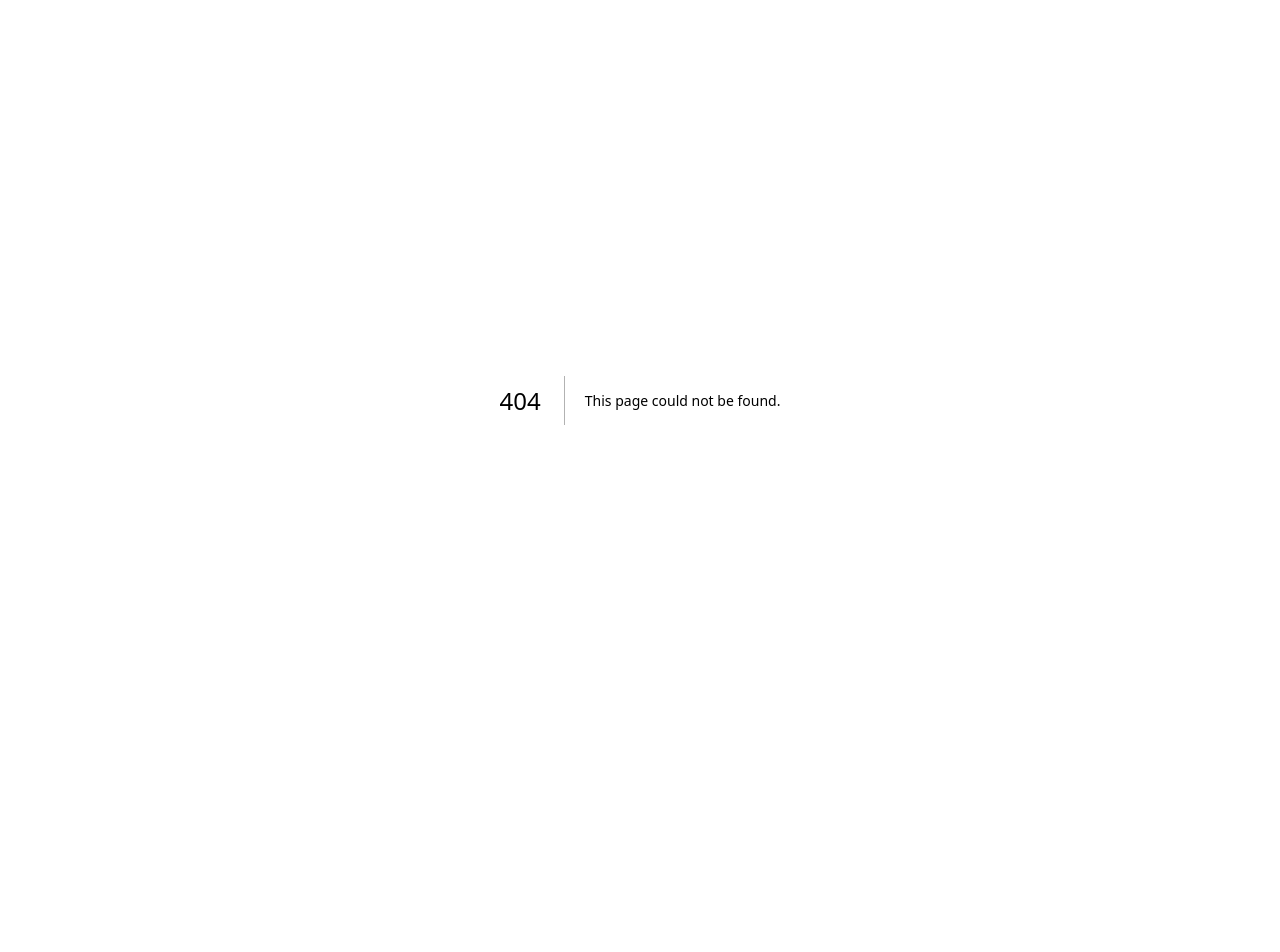
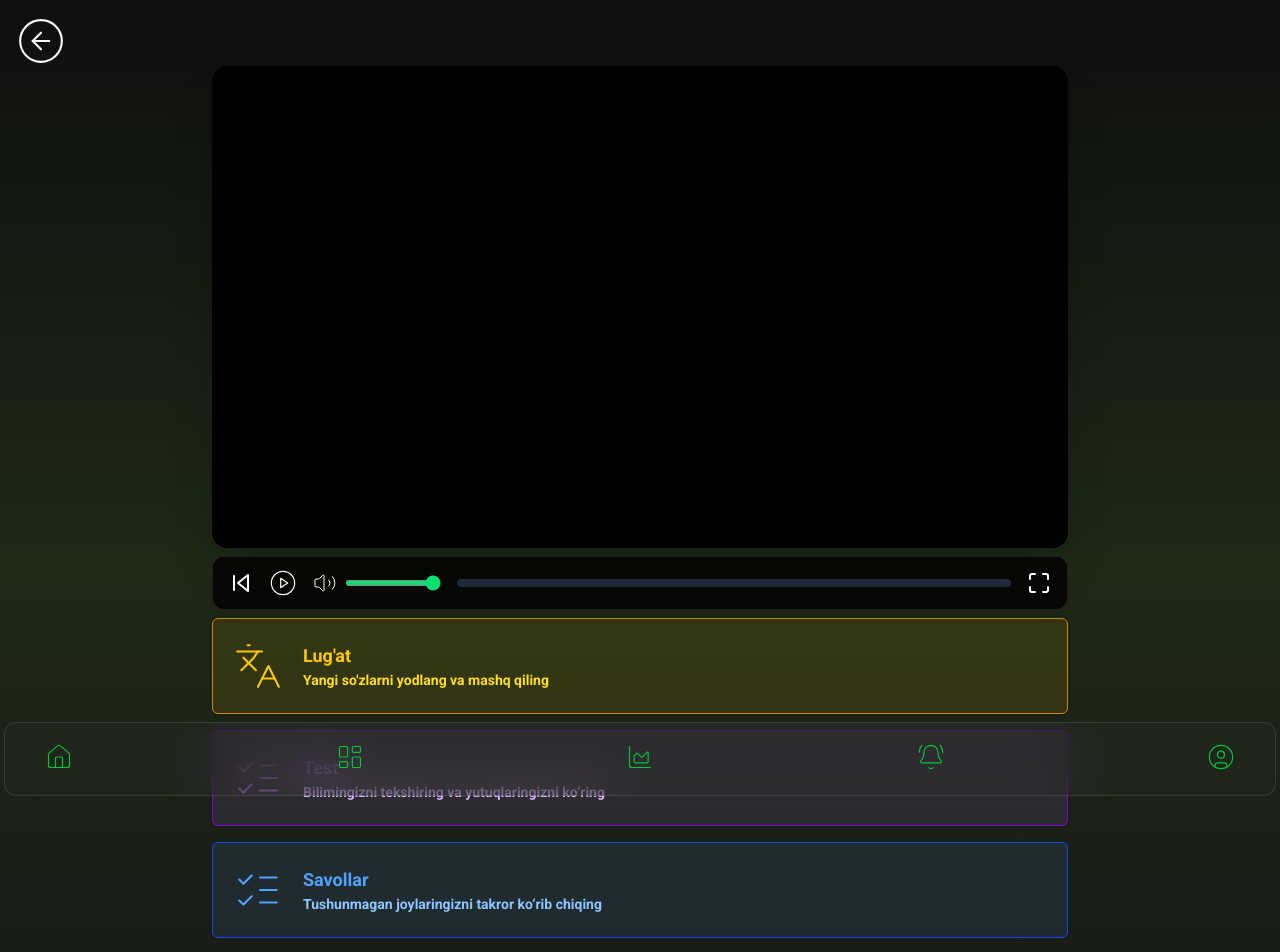
Before and after one commit to boburov/7EDU-CLIENT, a Next.js app: page /courses/1/lessons/1 in a window 1280 px wide. Before the commit this address had no page. Shown: the top 952 px of the page. Before the commit the page ends 800 px from the top, so only its background shows below. Built offline with nearby package versions, Linux system fonts and the light colour scheme; no server answers; sample sign-in values are in the browser's storage.

Commit message:
design updated

```diff
--- /dev/null
+++ b/app/(pages)/courses/[id]/lessons/[lessonId]/page.tsx
@@ -0,0 +1,271 @@
+"use client";
+
+import { GetLessonsById } from "@/app/api/service/api";
+import { useParams } from "next/navigation";
+import { useEffect, useRef, useState } from "react";
+import {
+  Maximize,
+  Minimize,
+  LucideSkipBack,
+  PauseCircle,
+  PlayCircle,
+  Volume2,
+  Languages,
+  ListChecks,
+  MessageCircleQuestion,
+} from "lucide-react";
+
+interface Lesson {
+  title: string
+  videoUrl: string
+  quizs: []
+  dictonary: []
+}
+const Page = () => {
+  const path = useParams();
+  const lessonId = String(path.lessonId);
+
+  const videoRef = useRef<HTMLVideoElement>(null);
+  const containerRef = useRef<HTMLDivElement>(null);
+
+  const [isPlaying, setIsPlaying] = useState(false);
+  const [progress, setProgress] = useState(0);
+  const [lastTapLeft, setLastTapLeft] = useState<number | null>(null);
+  const [isFullscreen, setIsFullscreen] = useState(false);
+  const [isWatched, setIsWatched] = useState(false);
+  const [lesson, setLesson] = useState<Lesson | null>(null)
+  const [volume, setVolume] = useState(1);
+
+  useEffect(() => {
+    GetLessonsById(lessonId).then((data) => {
+      setLesson(data)
+    });
+  }, [lessonId]);
+
+  const togglePlay = () => {
+    const video = videoRef.current;
+    if (!video) return;
+
+    if (video.paused) {
+      video.play();
+      setIsPlaying(true);
+    } else {
+      video.pause();
+      setIsPlaying(false);
+    }
+  };
+
+  const handleTimeUpdate = () => {
+    const video = videoRef.current;
+    if (video) {
+      const current = (video.currentTime / video.duration) * 100;
+      setProgress(current);
+      if (video.currentTime >= video.duration) {
+        setIsWatched(true);
+      }
+    }
+  };
+
+  const seekBackward = () => {
+    const video = videoRef.current;
+    if (video) {
+      video.currentTime = Math.max(video.currentTime - 2, 0);
+    }
+  };
+
+  const handleDoubleClickLeft = () => {
+    const now = new Date().getTime();
+    if (lastTapLeft && now - lastTapLeft < 300) {
+      seekBackward();
+    }
+    setLastTapLeft(now);
+  };
+
+  useEffect(() => {
+    const onFullscreenChange = () => {
+      const isFull = !!document.fullscreenElement;
+      setIsFullscreen(isFull);
+
+      if (!isFull && containerRef.current) {
+        containerRef.current.style.width = "";
+        containerRef.current.style.height = "";
+
+        if ("unlock" in screen.orientation) {
+          try {
+            (screen.orientation as any).unlock();
+          } catch (_) { }
+        }
+      }
+    };
+
+    document.addEventListener("fullscreenchange", onFullscreenChange);
+    return () => document.removeEventListener("fullscreenchange", onFullscreenChange);
+  }, []);
+
+  const toggleFullscreen = async () => {
+    const videoContainer = containerRef.current;
+    if (!videoContainer) return;
+
+    if (!document.fullscreenElement) {
+      try {
+        await videoContainer.requestFullscreen();
+        videoContainer.style.width = "100vw";
+        videoContainer.style.height = "100vh";
+
+        if (screen.orientation && "lock" in screen.orientation) {
+          try {
+            await (screen.orientation as any).lock("landscape");
+          } catch (err) {
+            console.warn("Orientation lock ishlamadi:", err);
+          }
+        }
+      } catch (err) {
+        console.error("Fullscreen xatoligi:", err);
+      }
+    } else {
+      await document.exitFullscreen();
+    }
+  };
+
+  const handleVolumeChange = (e: React.ChangeEvent<HTMLInputElement>) => {
+    const newVolume = parseFloat(e.target.value);
+    setVolume(newVolume);
+    if (videoRef.current) {
+      videoRef.current.volume = newVolume;
+    }
+  };
+
+  const PauseVideo = async () => {
+    setIsPlaying(!isPlaying)
+    const video = videoRef.current;
+    if (!video) return;
+
+    if (video.paused) {
+      video.play();
+      setIsPlaying(true);
+    } else {
+      video.pause();
+      setIsPlaying(false);
+    }
+  }
+
+  return (
+    <div
+      ref={containerRef}
+      className={`relative space-y-2 w-full ${isFullscreen ? "h-screen bg-black" : "max-w-4xl mx-auto px-5"
+        } transition-all duration-300`}
+    >
+      <div className="relative w-full aspect-video bg-black overflow-hidden rounded-2xl shadow-2xl">
+        <video
+          ref={videoRef}
+          onTimeUpdate={handleTimeUpdate}
+          controls={false}
+          disablePictureInPicture
+          controlsList="nodownload nofullscreen noremoteplayback"
+          className="w-full h-full object-contain bg-black"
+          src={lesson?.videoUrl}
+        />
+        <div
+          className="absolute inset-0 left-0 w-full cursor-pointer"
+          onDoubleClick={handleDoubleClickLeft}
+          onClick={PauseVideo}
+        />
+      </div>
+
+      <div className={`${isFullscreen ? "absolute bottom-3 left-0 right-0 px-8 " : ""} z-10`}>
+        <div className="flex items-center gap-4 px-4 py-3 bg-black/80 backdrop-blur-md border border-white/10 text-white rounded-xl shadow-lg">
+
+          <button
+            onClick={seekBackward}
+            title="2s orqaga"
+            className="hover:text-blue-400 transition"
+          >
+            <LucideSkipBack size={24} />
+          </button>
+
+          <button
+            onClick={togglePlay}
+            title="Oynat/Pauza"
+            className="hover:text-green-400 transition"
+          >
+            {isPlaying ? <PauseCircle strokeWidth={1} size={28} /> : <PlayCircle strokeWidth={1} size={28} />}
+          </button>
+          <div className="flex items-center gap-2">
+            <Volume2 strokeWidth={1} />
+            <input
+              type="range"
+              min="0"
+              max="1"
+              step="0.01"
+              value={volume}
+              onChange={handleVolumeChange}
+              className="w-24 h-1.5 cursor-pointer accent-green-400"
+              title="Ovoz"
+            />
+          </div>
+          <div className="w-full h-2 bg-gray-800 rounded-full overflow-hidden">
+            <div
+              className="h-full bg-green-400"
+              style={{ width: `${progress}%` }}
+            />
+          </div>
+
+          <button
+            onClick={toggleFullscreen}
+            title="Fullscreen"
+            className="hover:text-yellow-400 transition"
+          >
+            {isFullscreen ? <Minimize size={24} /> : <Maximize size={24} />}
+          </button>
+        </div>
+      </div>
+
+      <div className="space-y-4">
+
+        <div className="w-full h-24 bg-yellow-400/10 border border-yellow-600 flex items-center gap-5 px-5 text-yellow-400 rounded-md hover:scale-[1.02] transition-all duration-300 shadow-sm">
+          <div className="text-3xl">
+            <Languages size={50} strokeWidth={1} />
+          </div>
+          <div>
+            <div className="text-lg font-semibold">{`Lug'at`}</div>
+            <div className="text-sm text-yellow-300">{`Yangi so'zlarni yodlang va mashq qiling`}</div>
+          </div>
+        </div>
+
+        <div className="w-full h-24 bg-purple-400/10 border border-purple-700 flex items-center gap-5 px-5 text-purple-400 rounded-md hover:scale-[1.02] transition-all duration-300 shadow-sm">
+          <div className="text-3xl">
+            <ListChecks size={50} strokeWidth={1} />
+          </div>
+          <div>
+            <div className="text-lg font-semibold">Test</div>
+            <div className="text-sm text-purple-300">{`Bilimingizni tekshiring va yutuqlaringizni ko‘ring`}</div>
+          </div>
+        </div>
+
+        <div className="w-full h-24 bg-blue-400/10 border border-blue-700 flex items-center gap-5 px-5 text-blue-400 rounded-md hover:scale-[1.02] transition-all duration-300 shadow-sm">
+          <div className="text-3xl">
+            <ListChecks size={50} strokeWidth={1} />
+          </div>
+          <div>
+            <div className="text-lg font-semibold">Savollar</div>
+            <div className="text-sm text-blue-300">{`Tushunmagan joylaringizni takror ko‘rib chiqing`}</div>
+          </div>
+        </div>
+
+        <div className="w-full h-24 bg-emerald-400/10 border border-emerald-700 flex items-center gap-5 px-5 text-emerald-400 rounded-md hover:scale-[1.02] transition-all duration-300 shadow-sm">
+          <div className="text-3xl">
+            <MessageCircleQuestion size={50} strokeWidth={1} />
+          </div>
+          <div>
+            <div className="text-lg font-semibold">{`Ustozdan so‘rash`}</div>
+            <div className="text-sm text-emerald-300">{`Savolingizni ustozga bevosita yuboring`}</div>
+          </div>
+        </div>
+
+      </div>
+
+    </div>
+  );
+};
+
+export default Page;
--- a/app/(pages)/courses/[id]/page.tsx
+++ b/app/(pages)/courses/[id]/page.tsx
@@ -5,8 +5,10 @@ import { Lock, Play } from "lucide-react"
 import { motion } from "framer-motion"
 import { useParams } from "next/navigation"
 import { useEffect, useState } from "react"
+import Link from "next/link"
 
 interface Lesson {
+  id: string
   videoUrl: string
   title: string
   isDemmo?: boolean
@@ -39,8 +41,11 @@ const Page = () => {
       ) : (
         <div className="space-y-6">
           {lessons.map((lesson, index) => (
+            <Link
+              key={index}
+              href={`${courseId}/lessons/${lesson.id}`}
+              className="block">
               <motion.div
-              key={index}
                 initial={{ opacity: 0, y: 40 }}
                 animate={{ opacity: 1, y: 0 }}
                 transition={{ duration: 0.5, delay: index * 0.1 }}
@@ -68,6 +73,7 @@ const Page = () => {
                   )}
                 </div>
               </motion.div>
+            </Link>
           ))}
         </div>
       )}
--- a/app/(pages)/user/[id]/page.tsx
+++ b/app/(pages)/user/[id]/page.tsx
@@ -25,15 +25,20 @@ interface User {
 
 const UserPage = () => {
   const [user, setUser] = useState<User | null>(null);
+  const [checkCourse, setCkeckCourses] = useState(false)
   const [courses, setCourses] = useState<Course[]>([]);
   const [userCourses, setUserCourses] = useState<Course[]>([]);
 
   useEffect(() => {
     const fetchAll = async () => {
       try {
+        getMe().then((data) => {
+          console.log(data.courses);
+        })
+
         const [allCoursesData, meData] = await Promise.all([allCourse(), getMe()]);
         setCourses(allCoursesData);
-        setUser(meData); // foydalanuvchini ham saqlaymiz
+        setUser(meData);
 
         const courseIds = meData.courses || [];
 
@@ -42,7 +47,7 @@ const UserPage = () => {
 
         const filteredCourses = courseResults
           .map((res) => res?.data)
-          .filter((course): course is Course => Boolean(course)); // Tip xavfsizligi
+          .filter((course): course is Course => Boolean(course));
 
         setUserCourses(filteredCourses);
       } catch (e) {
@@ -53,6 +58,7 @@ const UserPage = () => {
     fetchAll();
   }, []);
 
+  console.log(userCourses);
 
   return (
     <section className="container p-5 text-white">
--- a/app/api/api.endpoin.ts
+++ b/app/api/api.endpoin.ts
@@ -17,6 +17,7 @@ const apiEndpoins = {
   allCourse: `${main_url.course}/all`,
   getCategory: (id: string) => `${main_url.course}/category/${id}`,
   addLesson: (id: string) => `${main_url.course}/category/${id}/newlesson`,
+  getLessonById: (id: string) => `${main_url.course}/lessons/${id}`,
 
   oneQuiz: (id: string) => `${main_url.quiz}/${id}`,
   deleteQuiz: (id: string) => `${main_url.quiz}/${id}`,
--- a/app/api/service/api.ts
+++ b/app/api/service/api.ts
@@ -138,4 +138,9 @@ export const GetCourseById = async (id: string) => {
     return res;
 };
 
+export const GetLessonsById=async(id:string)=>{
+    const res = await api.get(apiEndpoins.getLessonById(id))
+    return res.data
+}
+
 export default api;
```
Lines whose indentation alone changed are shown as unchanged.
